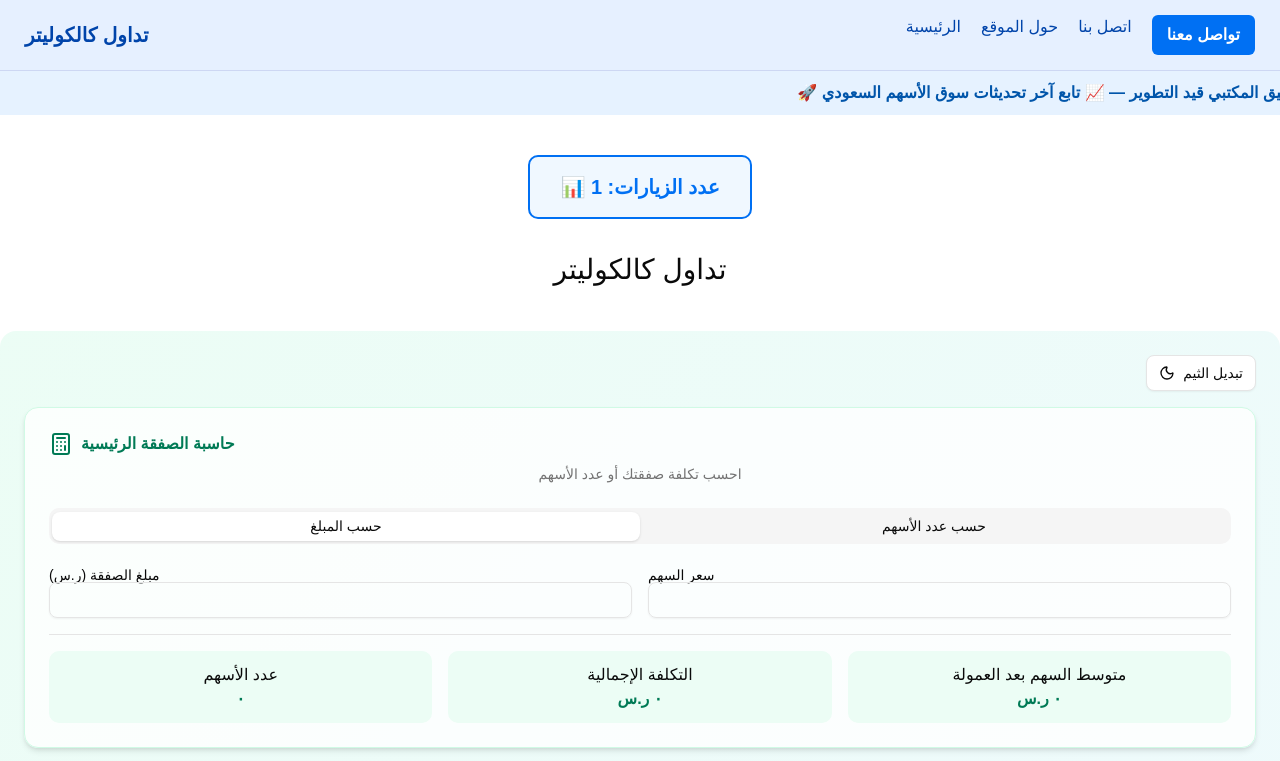
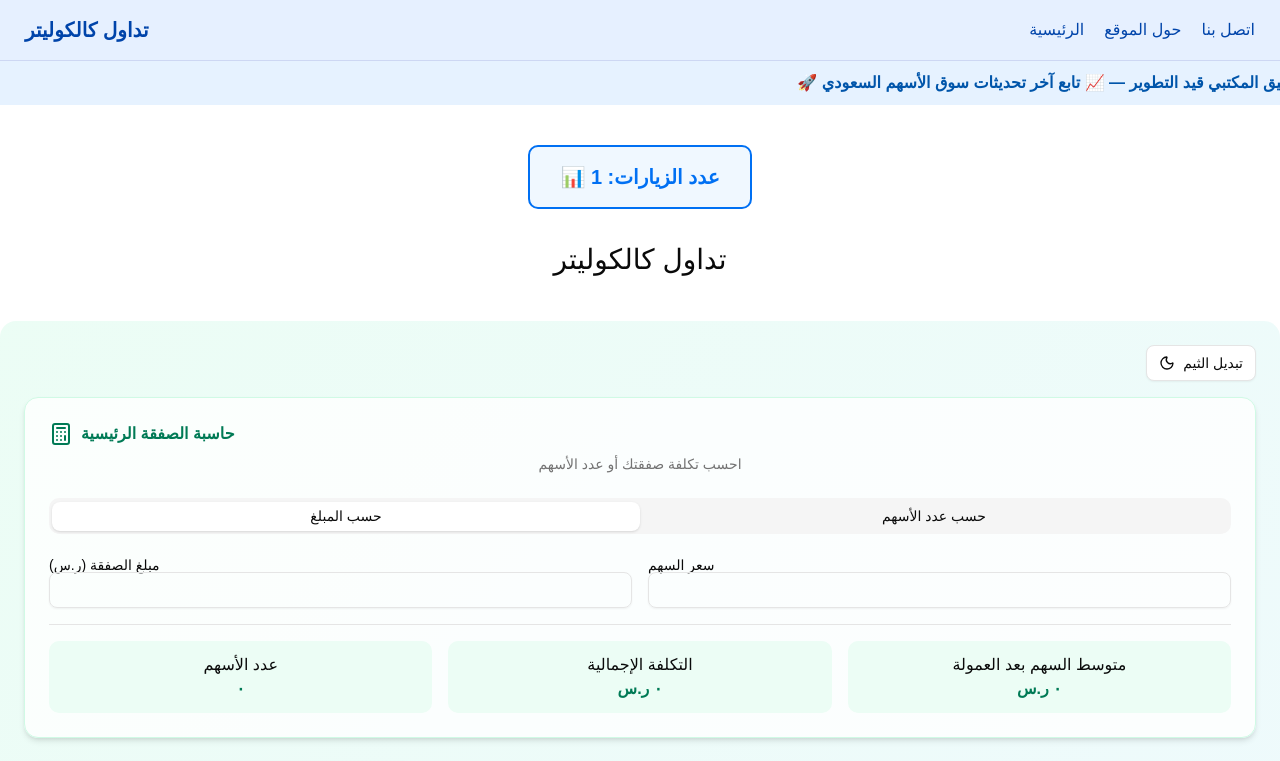
Before and after one commit to drishinnawy/tadawul-calculator-web, a Next.js app: page / in a window 1280 px wide. Shown: the top 761 px of the page. Built offline with nearby package versions, Linux system fonts and the light colour scheme; no server answers; the database is empty.

Commit message:
Remove 'تواصل معنا' link from navigation
Removed the 'تواصل معنا' link with styling from the navigation.

```diff
--- a/src/pages/index.tsx
+++ b/src/pages/index.tsx
@@ -131,20 +131,7 @@ export default function HomePage() {
       اتصل بنا
     </a>
 
-    <a
-      href="/contact"
-      style={{
-        backgroundColor: "#0070f3",
-        color: "white",
-        padding: "8px 15px",
-        borderRadius: "6px",
-        textDecoration: "none",
-        fontWeight: "bold",
-      }}
-    >
-      تواصل معنا
-    </a>
-  </div>
+    </div>
 </nav>
 
 {/* الشريط المتحرك */}
```
